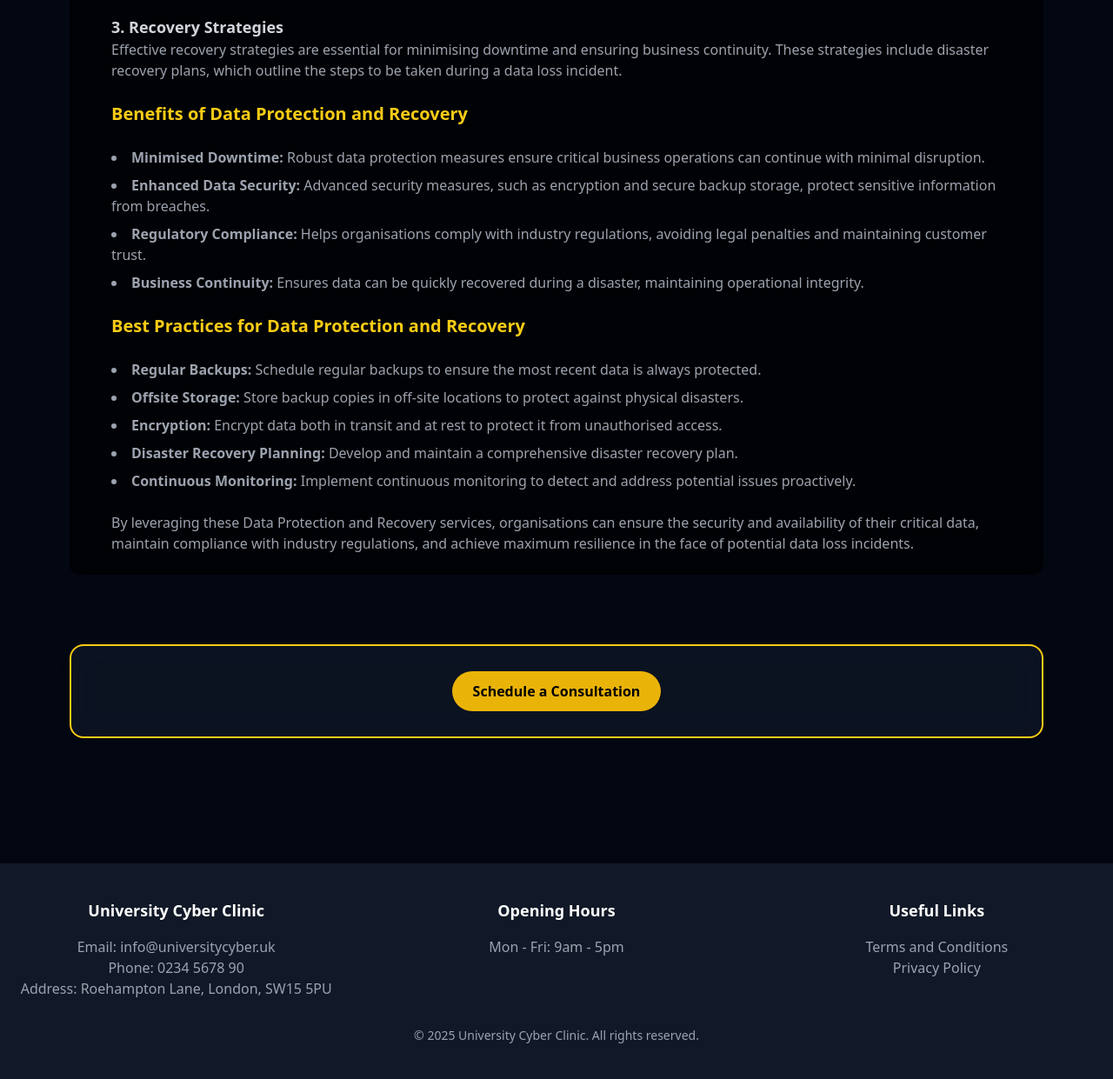
After one commit to FabrizioMorales/Final-Project, a Django app: page /dataprotection/ in a window 1280 px wide. The commit adds this page. Shown: the part 823-2064 px from the top of the page at 87% size. Run offline with Django 5.2, Linux system fonts and the light colour scheme; data that the repository does not hold is empty; some libraries are stand-ins or nearby versions.

Commit message:
dataprotection and recovery page created

```diff
--- /dev/null
+++ b/src/django-project/universitycyberclinic/home_app/templates/dataprotection.html
@@ -0,0 +1,81 @@
+{% extends "base.html" %}
+{% load static %}
+
+{% block title %}
+<title>Data Protection and Recovery Service</title>
+<link href="https://fonts.googleapis.com/css2?family=Inter:wght@400;600;700&display=swap" rel="stylesheet">
+<link href="https://fonts.googleapis.com/css2?family=Share+Tech+Mono&display=swap" rel="stylesheet">
+<link rel="stylesheet" href="{% static 'css/style.css' %}">
+{% endblock title %}
+
+{% block content %}
+<video id="video-background" autoplay loop muted class="fixed top-0 left-0 w-full h-full object-cover z-[-1] opacity-100">
+    <source src="{% static 'images/circuit-board.3840x2160.mp4' %}" type="video/mp4">
+    Your browser does not support the video tag.
+</video>
+
+<section class="mb-16">
+    <div class="flex justify-center mb-12 text-center pt-40" data-aos="fade-down">
+        <div class="px-6 py-3 border-2 border-yellow-400 rounded-2xl text-white text-2xl md:text-3xl font-bold bg-gray-900 bg-opacity-70 backdrop-blur">
+            <h2 class="text-gray-300 text-3xl md:text-4xl mb-4">Data Protection and Recovery Service</h2>
+        </div>
+    </div>
+    <div class="bg-black bg-opacity-70 p-6 rounded-xl hover:shadow-2xl transform hover:scale-105 transition duration-300 hover:border-4 hover:border-yellow-400 px-12 mx-6 lg:mx-20 backdrop-blur" data-aos="fade-up">
+        <div class="text-gray-400 space-y-6">
+            <h1 class="text-2xl font-bold text-yellow-400">Data Protection and Recovery Services</h1>
+            <p>
+                In an era where data is critical, ensuring its protection and availability is essential for business continuity and resilience. Data Protection and Recovery services provide comprehensive solutions to safeguard sensitive information, minimise downtime, and ensure rapid recovery during data loss or disaster.
+            </p>
+
+            <h2 class="text-xl font-semibold text-yellow-400">Key Components of Data Protection and Recovery</h2>
+            <div class="space-y-4">
+                <div>
+                    <h3 class="text-lg font-semibold text-gray-300">1. Encryption</h3>
+                    <p>
+                        Encryption is a fundamental aspect of data protection. It involves converting data into a secure format that can only be accessed by authorised users with the correct decryption key. This ensures that sensitive information remains confidential and protected from unauthorised access, both in transit and at rest.
+                    </p>
+                </div>
+                <div>
+                    <h3 class="text-lg font-semibold text-gray-300">2. Backup Solutions</h3>
+                    <p>
+                        Regular data backups are crucial for protecting against data loss. Backup solutions involve creating copies of data at scheduled intervals and storing them in secure locations. These backups can be used to restore data in case of accidental deletion, hardware failure, or cyberattacks.
+                    </p>
+                </div>
+                <div>
+                    <h3 class="text-lg font-semibold text-gray-300">3. Recovery Strategies</h3>
+                    <p>
+                        Effective recovery strategies are essential for minimising downtime and ensuring business continuity. These strategies include disaster recovery plans, which outline the steps to be taken during a data loss incident.
+                    </p>
+                </div>
+            </div>
+
+            <h2 class="text-xl font-semibold text-yellow-400">Benefits of Data Protection and Recovery</h2>
+            <ul class="list-disc list-inside space-y-2">
+                <li><strong>Minimised Downtime:</strong> Robust data protection measures ensure critical business operations can continue with minimal disruption.</li>
+                <li><strong>Enhanced Data Security:</strong> Advanced security measures, such as encryption and secure backup storage, protect sensitive information from breaches.</li>
+                <li><strong>Regulatory Compliance:</strong> Helps organisations comply with industry regulations, avoiding legal penalties and maintaining customer trust.</li>
+                <li><strong>Business Continuity:</strong> Ensures data can be quickly recovered during a disaster, maintaining operational integrity.</li>
+            </ul>
+
+            <h2 class="text-xl font-semibold text-yellow-400">Best Practices for Data Protection and Recovery</h2>
+            <ul class="list-disc list-inside space-y-2">
+                <li><strong>Regular Backups:</strong> Schedule regular backups to ensure the most recent data is always protected.</li>
+                <li><strong>Offsite Storage:</strong> Store backup copies in off-site locations to protect against physical disasters.</li>
+                <li><strong>Encryption:</strong> Encrypt data both in transit and at rest to protect it from unauthorised access.</li>
+                <li><strong>Disaster Recovery Planning:</strong> Develop and maintain a comprehensive disaster recovery plan.</li>
+                <li><strong>Continuous Monitoring:</strong> Implement continuous monitoring to detect and address potential issues proactively.</li>
+            </ul>
+
+            <p>
+                By leveraging these Data Protection and Recovery services, organisations can ensure the security and availability of their critical data, maintain compliance with industry regulations, and achieve maximum resilience in the face of potential data loss incidents.
+            </p>
+        </div>
+    </div>
+
+    <section class="mt-20 bg-gray-900 bg-opacity-70 backdrop-blur-lg border-2 border-yellow-400 rounded-2xl p-10 shadow-xl text-white text-center px-12 mx-6 lg:mx-20" data-aos="fade-up">
+        <a href="{% url 'appointment' %}" class="bg-yellow-500 hover:bg-yellow-400 text-black font-bold rounded-full px-6 py-3 transition duration-300">
+            Schedule a Consultation
+        </a>
+    </section>
+</section>
+{% endblock content %}
--- a/src/django-project/universitycyberclinic/home_app/urls.py
+++ b/src/django-project/universitycyberclinic/home_app/urls.py
@@ -7,7 +7,7 @@ from .views import (
     CustomPasswordResetCompleteView,
     home, register_view, login_view, logout_view,
     appointment_view, receipt_view, download_receipt_pdf,
-    resources, contact, about, services, networking, cloudsecurity,
+    resources, contact, about, services, networking, cloudsecurity,dataprotection,
     user_dashboard, cancel_appointment,
     edit_profile, admin_dashboard, mark_appointment_completed,
     export_appointments_csv, assign_appointment_staff, admin_appointments_view,
@@ -29,6 +29,7 @@ urlpatterns = [
     path("services/", services, name="services"),
     path("networking/", networking, name="networking"),
     path("cloudsecurity/",cloudsecurity, name="cloudsecurity"),
+    path("dataprotection/",dataprotection, name="dataprotection"),
 
     # --- Appointments (User) ---
     path("appointment/", appointment_view, name="appointment"),
--- a/src/django-project/universitycyberclinic/home_app/views.py
+++ b/src/django-project/universitycyberclinic/home_app/views.py
@@ -65,7 +65,12 @@ def networking(request):
     return render(request, 'NetworkingSecurityAssessment.html', {'welcome_msg': "Welcome to our Networking Security Assessment Page"})
 
 def cloudsecurity(request):
-    return render(request, 'CloudSecurity.html', {'welcome_msg': "Welcome to our Cloude Security Page"})
+    return render(request, 'CloudSecurity.html', {'welcome_msg': "Welcome to our Cloud Security Page"})
+
+def dataprotection(request):
+    return render(request, 'dataprotection.html', {'welcome_msg': "Welcome to our Data Protection and Recovery Page"})
+
+
 
 
 # Appointment Booking (Requires Login)
```
Also changed, not shown: src/django-project/universitycyberclinic/home_app/templates/home.html (+8 -5 lines), src/django-project/universitycyberclinic/home_app/templates/services.html (+7 -5 lines).
